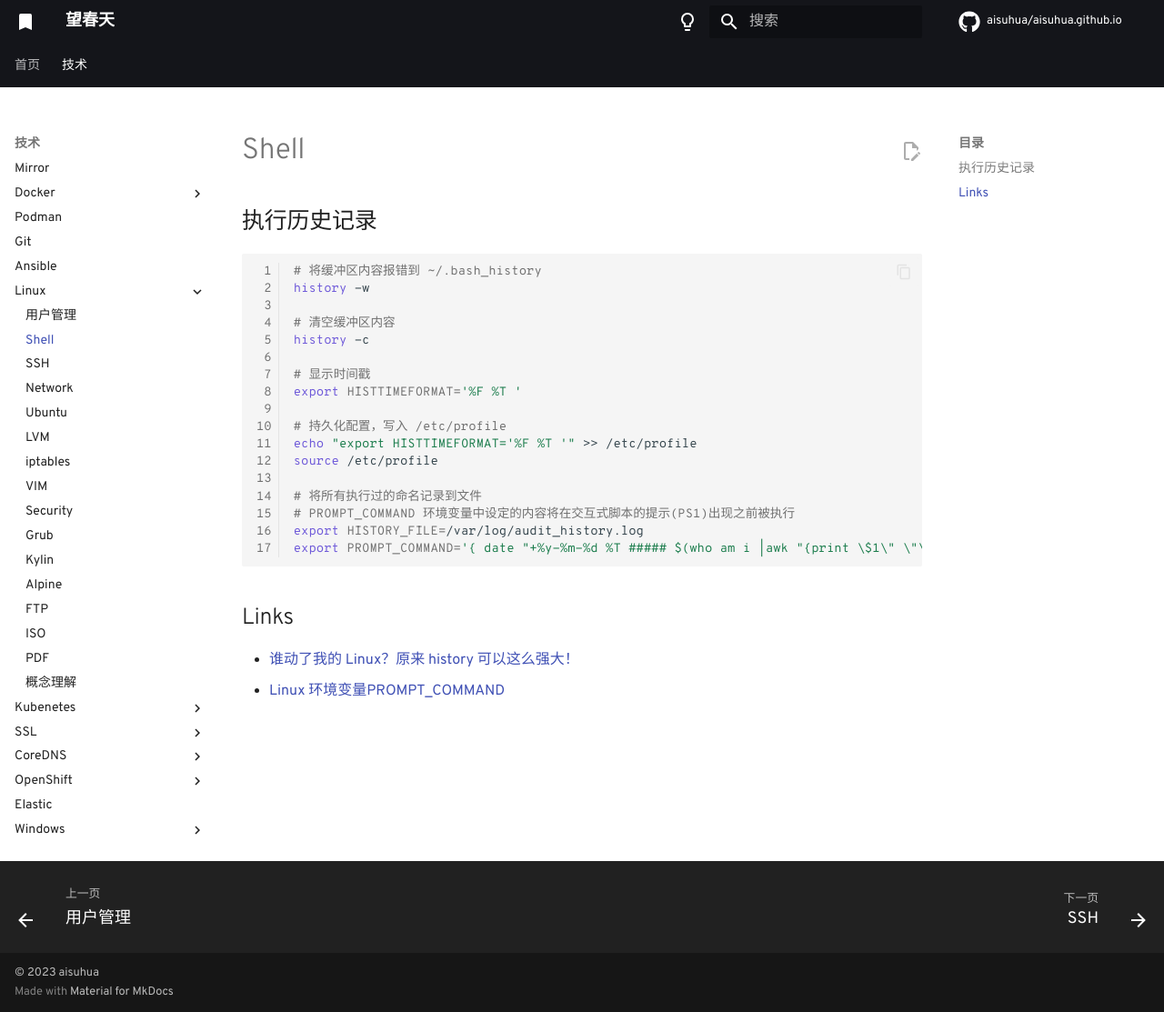
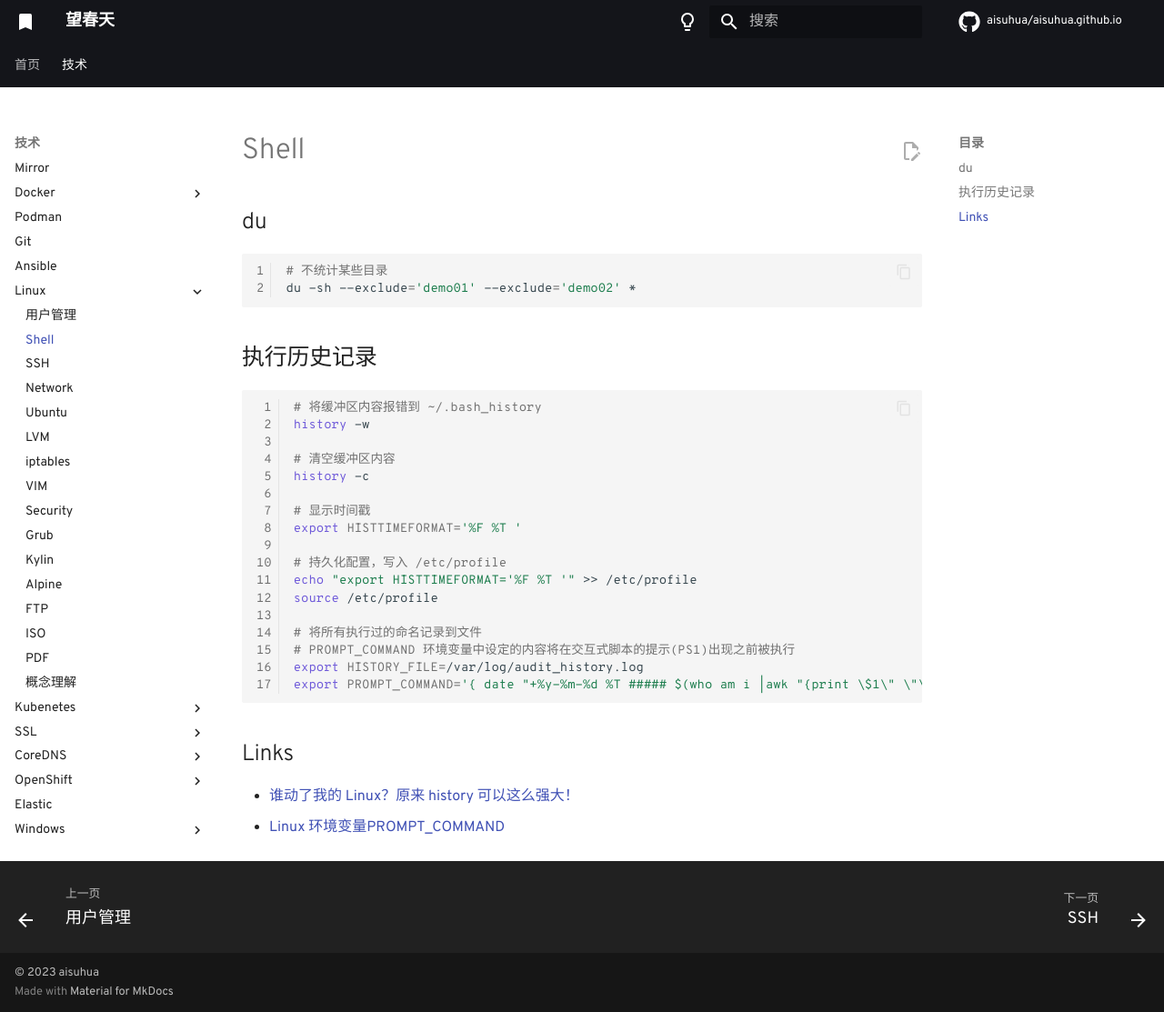
Before and after one commit to aisuhua/aisuhua.github.io, an MkDocs documentation site: the page built from docs/linux/shell.md, in a window 1280 px wide and 1113 px high. Shown: the whole window at 91% size. Built offline with MkDocs 1.6.1 and Material for MkDocs 9.7.7, drawn with Linux system fonts in a browser that asks for light colours; comment, search, counter and statistics services are not loaded.

Commit message:
index.md

````diff
--- a/docs/linux/shell.md
+++ b/docs/linux/shell.md
@@ -1,4 +1,11 @@
 # Shell
+
+## du
+
+```sh
+# 不统计某些目录
+du -sh --exclude='demo01' --exclude='demo02' *
+```
 
 ## 执行历史记录
 
@@ -20,8 +27,6 @@ source /etc/profile
 # PROMPT_COMMAND 环境变量中设定的内容将在交互式脚本的提示(PS1)出现之前被执行
 export HISTORY_FILE=/var/log/audit_history.log
 export PROMPT_COMMAND='{ date "+%y-%m-%d %T ##### $(who am i |awk "{print \$1\" \"\$2\" \"\$5}") #### $(pwd) #### $(history 1 | { read x cmd; echo "$cmd"; })"; } >> $HISTORY_FILE'
-
-
 ```
 
 ## Links
````
